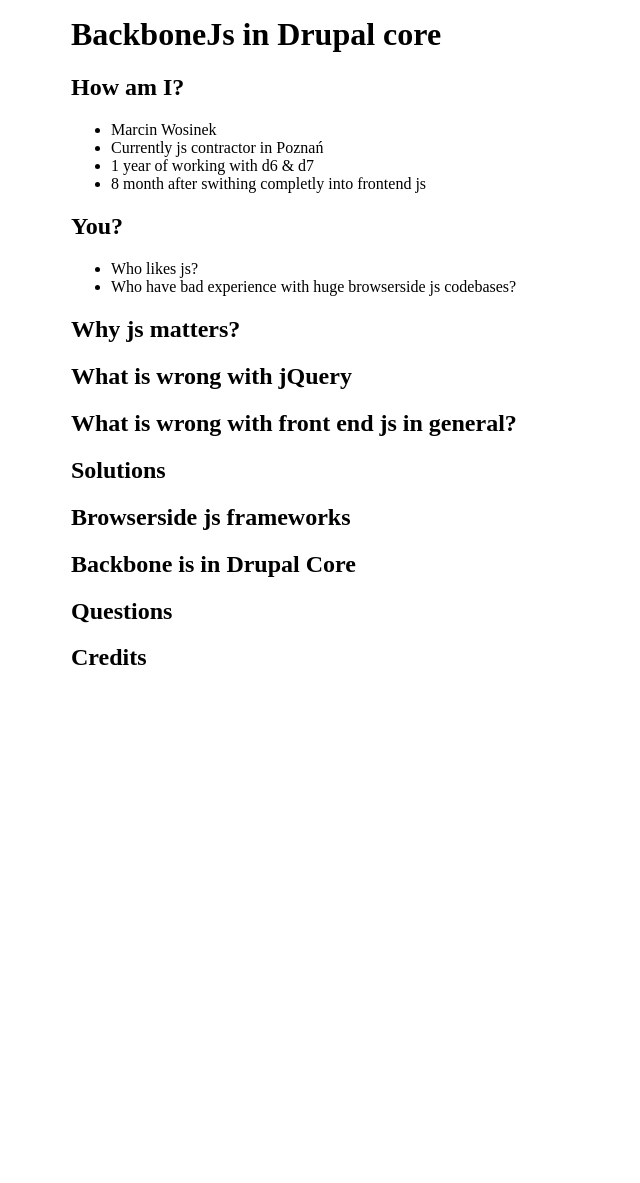
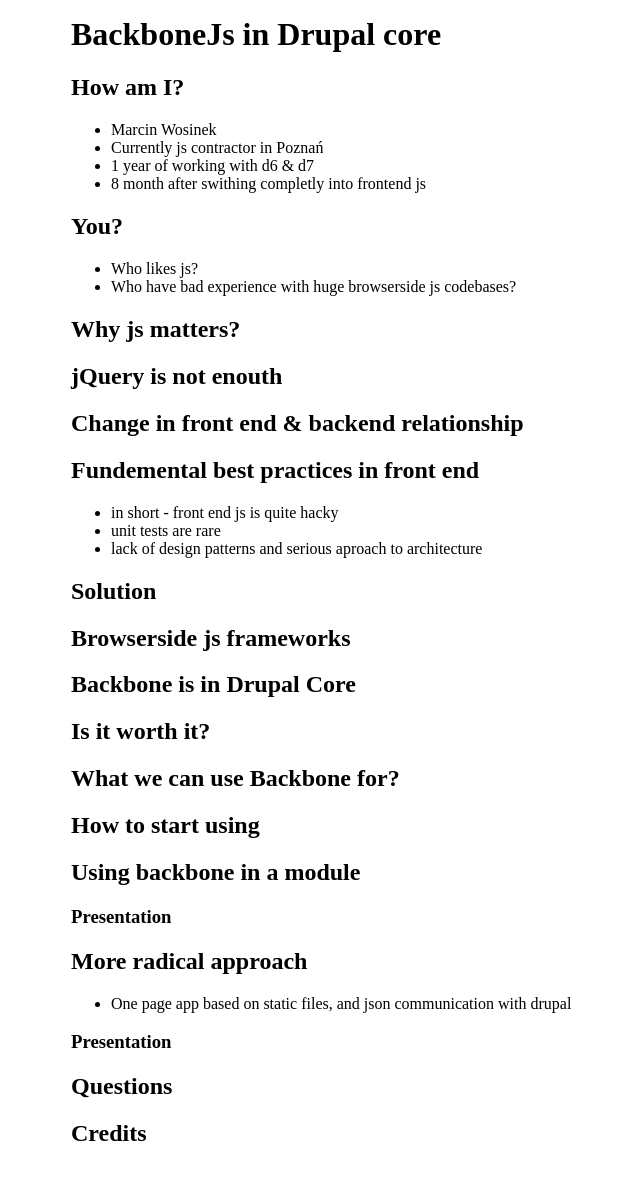
Before and after one commit to marcin-wosinek/blog, a Jekyll site: the page built from _posts/2013-04-13-BackboneJs-in-Drupal-core-Dcwroc-Wroclaw.md, in a window 1280 px wide. Shown: the whole page, without its empty margins (89-729 px from the left). Built offline with Jekyll 4.4.1, drawn with Linux system fonts in a browser that asks for light colours; before the commit the page ends 900 px from its top, so only the background shows below that.

Commit message:
Scafollding for dcwroc post

```diff
--- a/_posts/2013-04-13-BackboneJs-in-Drupal-core-Dcwroc-Wroclaw.md
+++ b/_posts/2013-04-13-BackboneJs-in-Drupal-core-Dcwroc-Wroclaw.md
@@ -16,16 +16,36 @@
 
 ## Why js matters?
 
-## What is wrong with jQuery
+## jQuery is not enouth
 
-## What is wrong with front end js in general?
+## Change in front end & backend relationship
 
-## Solutions
+## Fundemental best practices in front end
+* in short - front end js is quite hacky
+* unit tests are rare
+* lack of design patterns and serious aproach to architecture
+
+## Solution
 
 ## Browserside js frameworks
 
 ## Backbone is in Drupal Core
 
+## Is it worth it?
+
+## What we can use Backbone for?
+
+## How to start using
+
+## Using backbone in a module
+
+### Presentation
+
+## More radical approach
+* One page app based on static files, and json communication with drupal
+
+### Presentation
+
 ## Questions
 
 ## Credits
```
